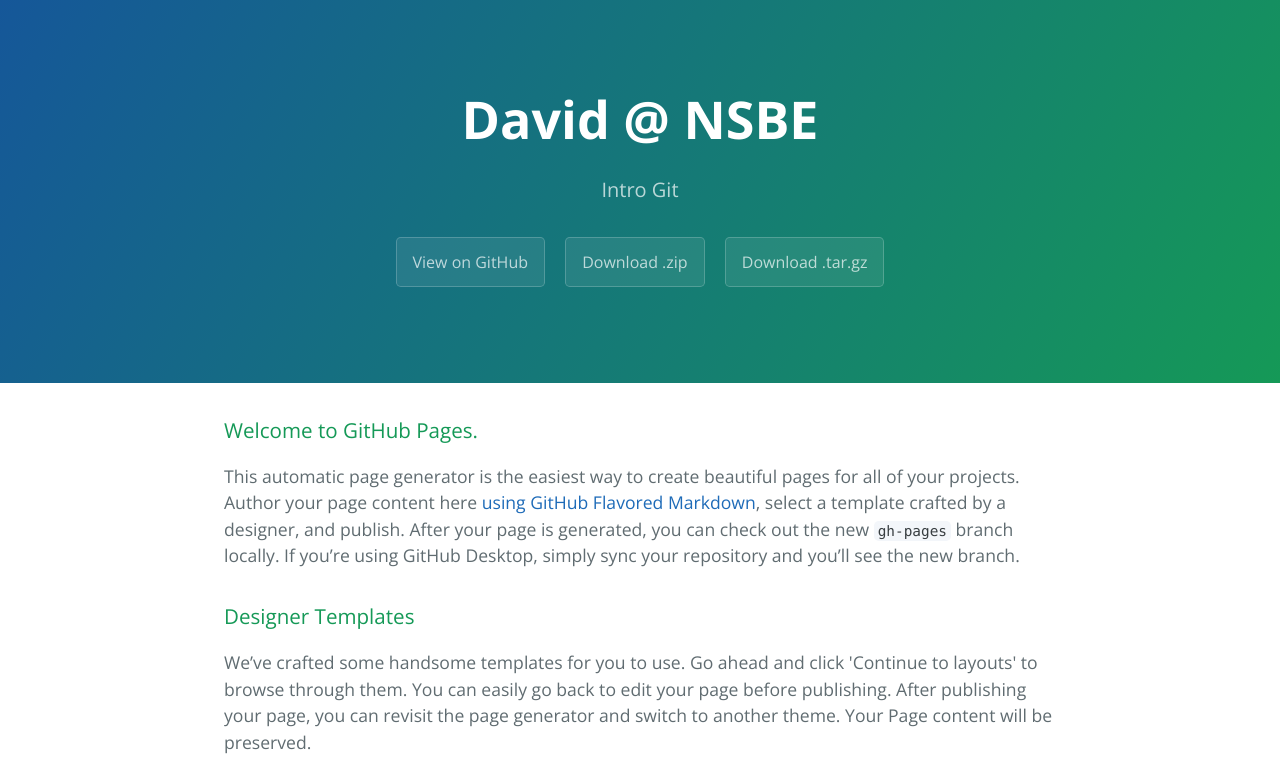
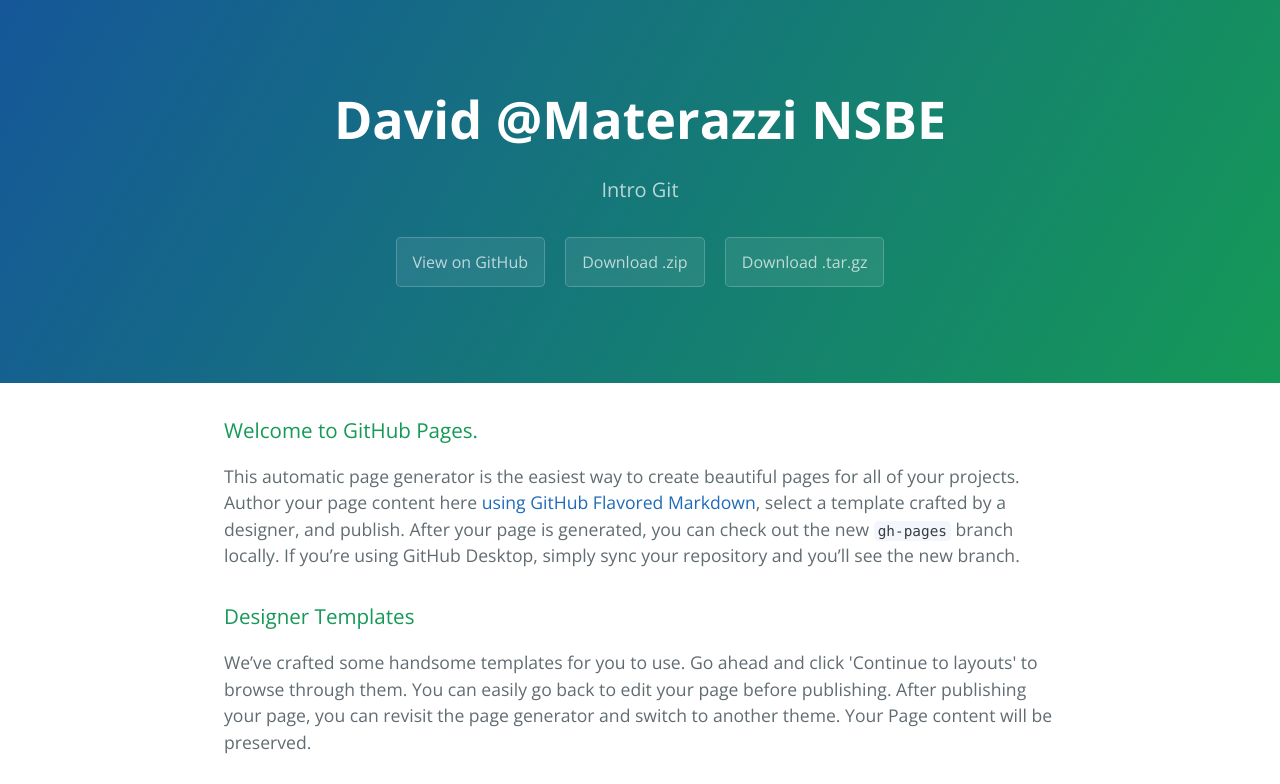
Before and after one commit to DaChime/2016-11-03, a plain HTML site: page index.html in a window 1280 px wide. Shown: the top 784 px of the page. Drawn offline with nearby package versions, Linux system fonts and the light colour scheme.

Commit message:
Update index.html

```diff
--- a/index.html
+++ b/index.html
@@ -11,7 +11,7 @@
   </head>
   <body>
     <section class="page-header">
-      <h1 class="project-name">David @ NSBE</h1>
+      <h1 class="project-name">David @Materazzi NSBE</h1>
       <h2 class="project-tagline">Intro Git</h2>
       <a href="https://github.com/DaChime/2016-11-03" class="btn">View on GitHub</a>
       <a href="https://github.com/DaChime/2016-11-03/zipball/master" class="btn">Download .zip</a>
```
